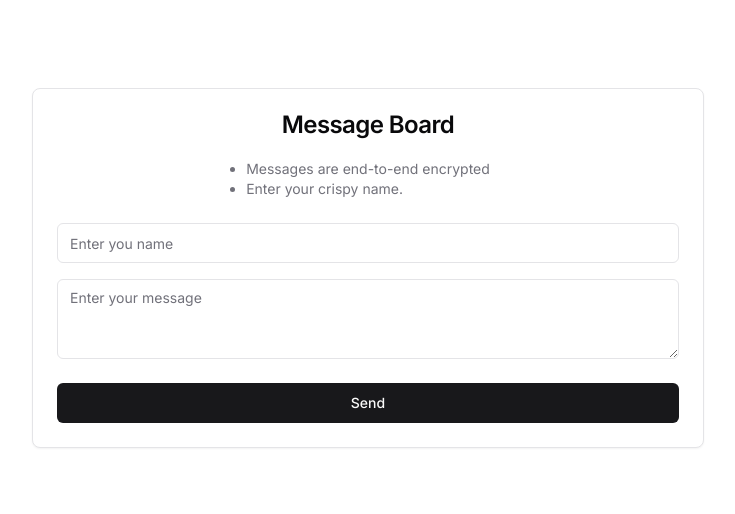
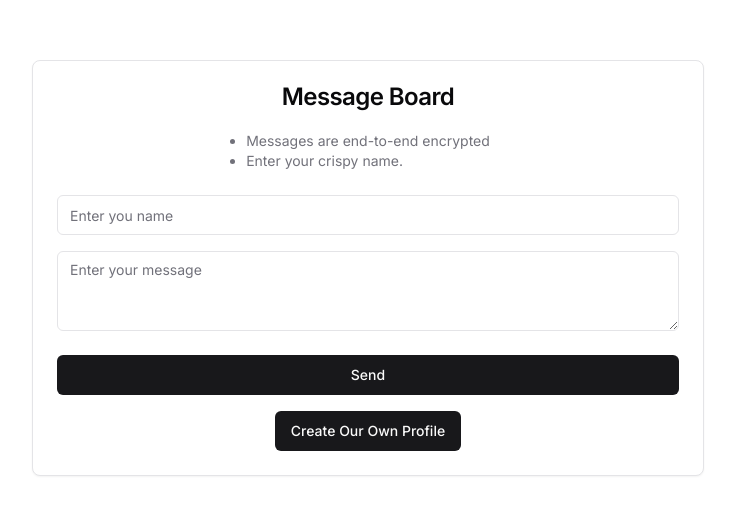
Before and after one commit to rahulcodepython/Secret-Message-Sent, a Next.js app: page /secret/1 in a window 1280 px wide. Shown: the part 132-646 px from the top of the page, without its empty margins (272-1007 px from the left). Built offline with nearby package versions, Linux system fonts and the light colour scheme.

Commit message:
Little Component is added.

```diff
--- a/src/app/secret/[token]/page.jsx
+++ b/src/app/secret/[token]/page.jsx
@@ -15,6 +15,7 @@ import { toast } from '@/components/ui/use-toast'
 import axios from 'axios'
 import { Decrypt, Encrypt } from '@/utils'
 import Loading from '@/components/loading'
+import Link from 'next/link'
 
 const Secret = ({ params }) => {
     const [pageLoading, setPageLoading] = React.useState(true)
@@ -92,8 +93,13 @@ const Secret = ({ params }) => {
                 <Input type="text" value={message.name} onChange={e => setMessage({ ...message, name: e.target.value })} placeholder="Enter you name" />
                 <Textarea value={message.message} onChange={e => setMessage({ ...message, message: e.target.value })} placeholder="Enter your message" />
             </CardContent>
-            <CardFooter>
+            <CardFooter className="flex flex-col gap-4">
                 <Button className="w-full" disabled={loading ? true : messageSent} onClick={() => createMessage()}>Send</Button>
+                <Link href="/">
+                    <Button>
+                        Create Our Own Profile
+                    </Button>
+                </Link>
             </CardFooter>
         </Card>
     </section>
```
